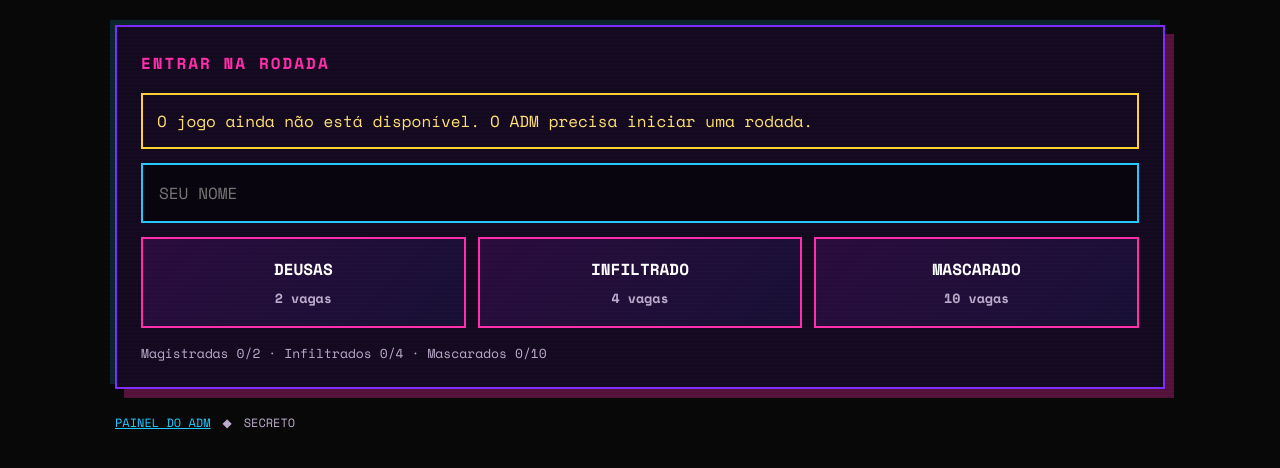
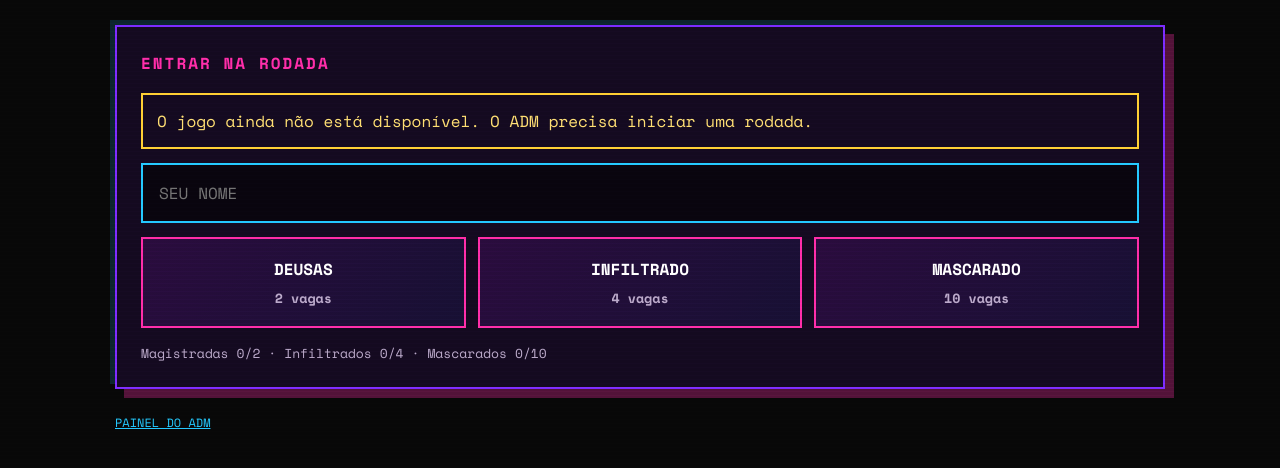
Before and after one commit to giovanavbs/endemic-jogo, a website: page public/index.html in a window 1280 px wide. Shown: the part 296-764 px from the top of the page. Drawn offline with nearby package versions, Linux system fonts and the light colour scheme; no server answers.

Commit message:
Remove extra elements from footer in index.html

```diff
--- a/public/index.html
+++ b/public/index.html
@@ -4,4 +4,4 @@
 <section id="lobby" class="panel"><div class="panel-title">ENTRAR NA RODADA</div><div id="offline" class="alert hidden"></div><input id="name" maxlength="32" placeholder="SEU NOME" autocomplete="off"><div class="roles">
 <button data-role="magistrada"><b>DEUSAS</b><small>2 vagas</small></button><button data-role="infiltrado"><b>INFILTRADO</b><small>4 vagas</small></button><button data-role="mascarado"><b>MASCARADO</b><small>10 vagas</small></button></div><div id="counts" class="counts">Magistradas 0/2 · Infiltrados 0/4 · Mascarados 0/10</div></section>
 <section id="game" class="panel hidden"><div class="panel-title">SEU ACESSO</div><div id="roleBadge" class="role-badge"></div><div id="roleContent"></div><div id="guessBox" class="hidden"><textarea id="guess" placeholder="Escreva o evento que você acha que aconteceu..."></textarea><button id="sendGuess" class="primary">REGISTRAR MEU CHUTE ↗</button><div id="guessStatus"></div></div><div id="magGuessBox" class="hidden"><div class="guess-title">QUEM SÃO OS 4 INFILTRADOS?</div><input class="mag-guess" maxlength="32" placeholder="INFILTRADO 1"><input class="mag-guess" maxlength="32" placeholder="INFILTRADO 2"><input class="mag-guess" maxlength="32" placeholder="INFILTRADO 3"><input class="mag-guess" maxlength="32" placeholder="INFILTRADO 4"><button id="sendMagGuess" class="primary">REGISTRAR PALPITE DAS 4 ↗</button><div id="magGuessStatus"></div></div><button id="leave" class="ghost">Sair desta tela</button></section>
-<footer><a href="/admin">PAINEL DO ADM</a><span>◆</span><span>SECRETO</span></footer></main><script src="/app.js"></script></body></html>
+<footer><a href="/admin">PAINEL DO ADM</a></footer></main><script src="/app.js"></script></body></html>
```
